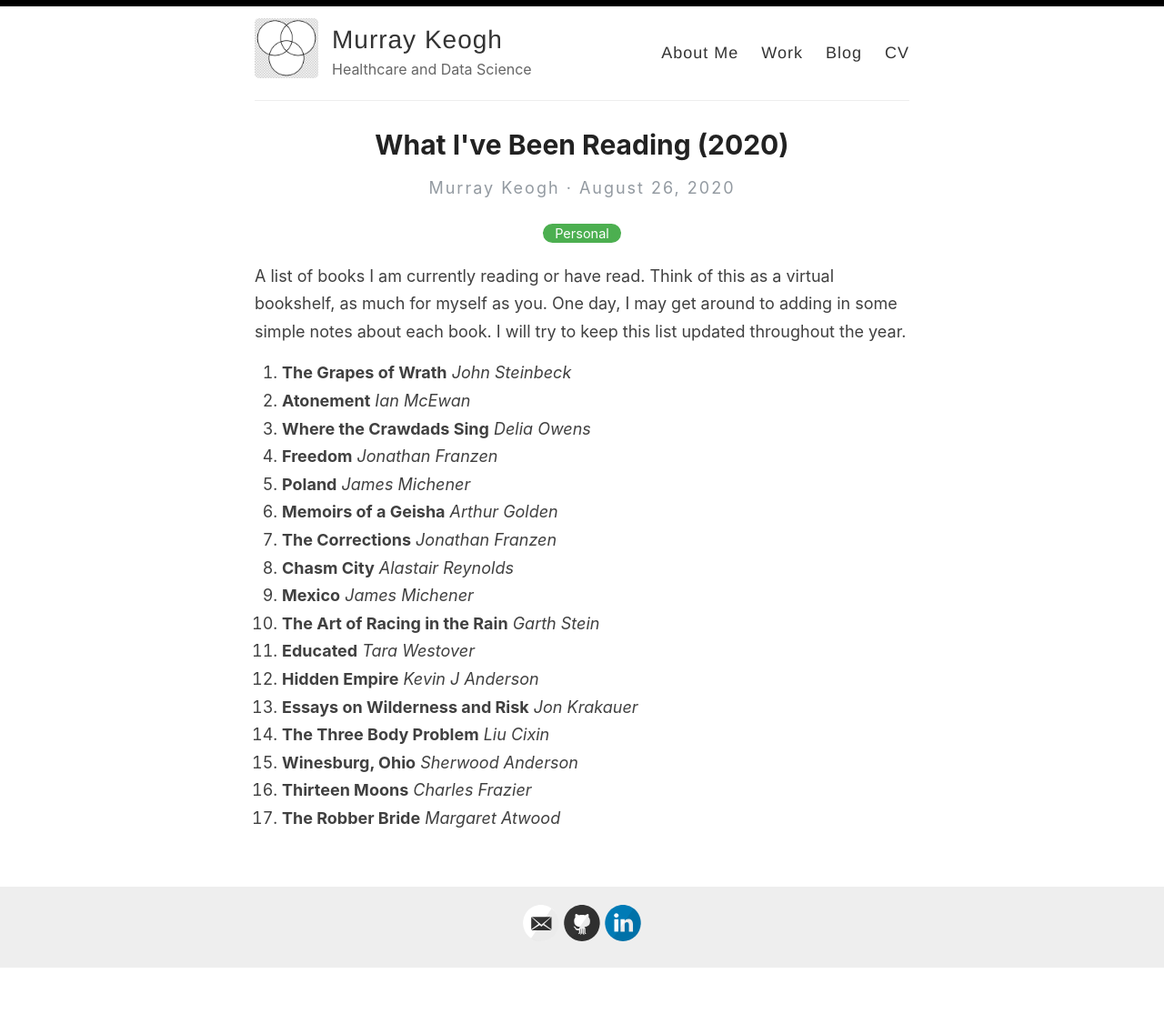
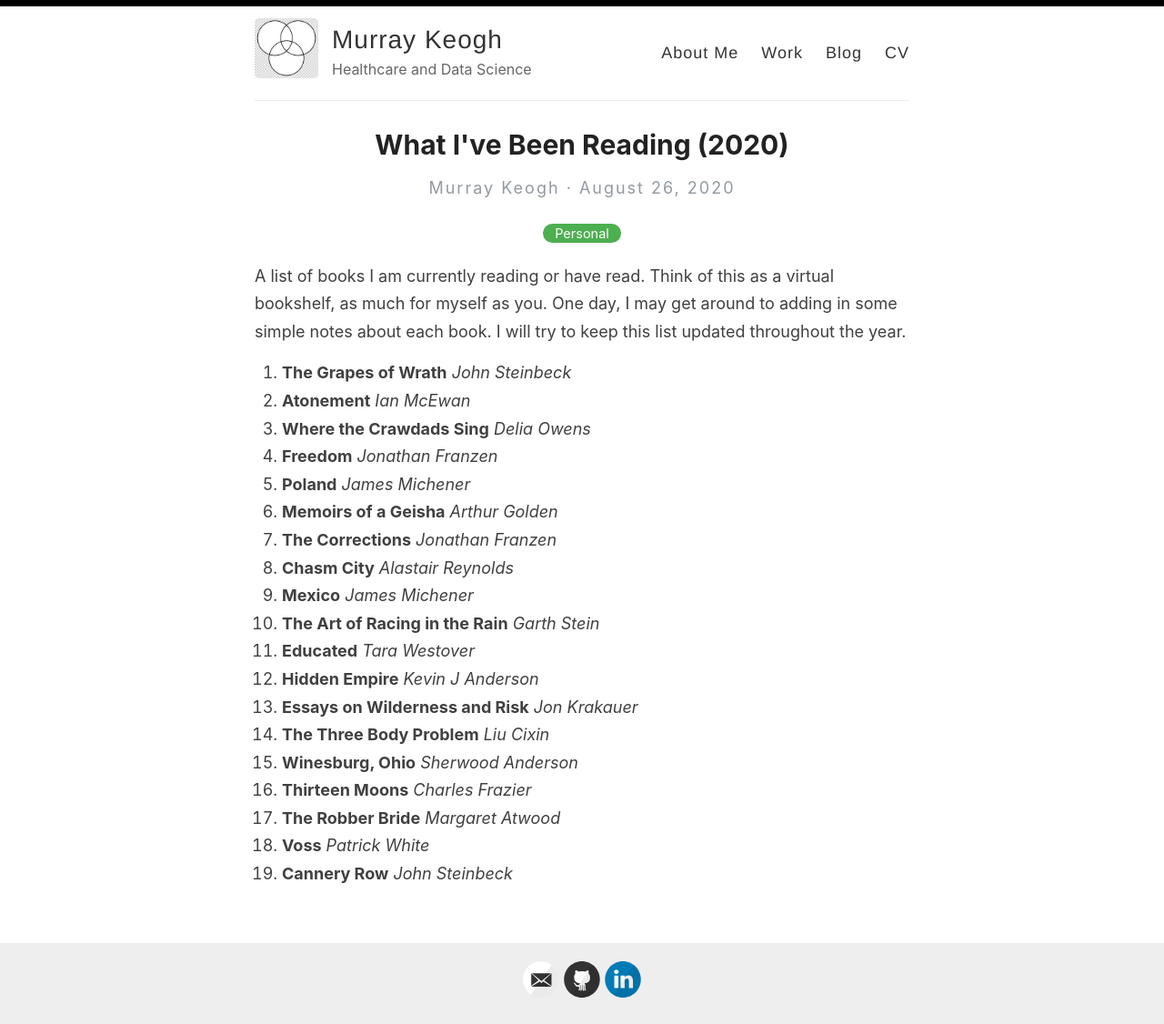
Before and after one commit to Murrkeys/Murrkeys.github.io, a Jekyll site: the page built from _posts/2020-08-26-books.md, in a window 1280 px wide. Shown: the whole page at 91% size. Built offline with Jekyll 4.4.1, drawn with Linux system fonts in a browser that asks for light colours; before the commit the page ends 1065 px from its top, so only the background shows below that.

Commit message:
Update 2020-08-26-books.md

```diff
--- a/_posts/2020-08-26-books.md
+++ b/_posts/2020-08-26-books.md
@@ -22,3 +22,5 @@ A list of books I am currently reading or have read. Think of this as a virtual
 15. **Winesburg, Ohio** *Sherwood Anderson*
 16. **Thirteen Moons** *Charles Frazier*
 17. **The Robber Bride** *Margaret Atwood*
+18. **Voss** *Patrick White*
+19. **Cannery Row** *John Steinbeck*
```
